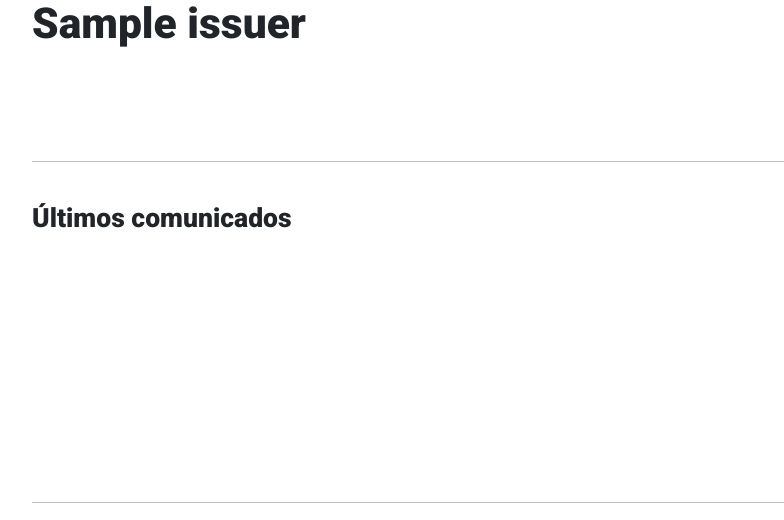
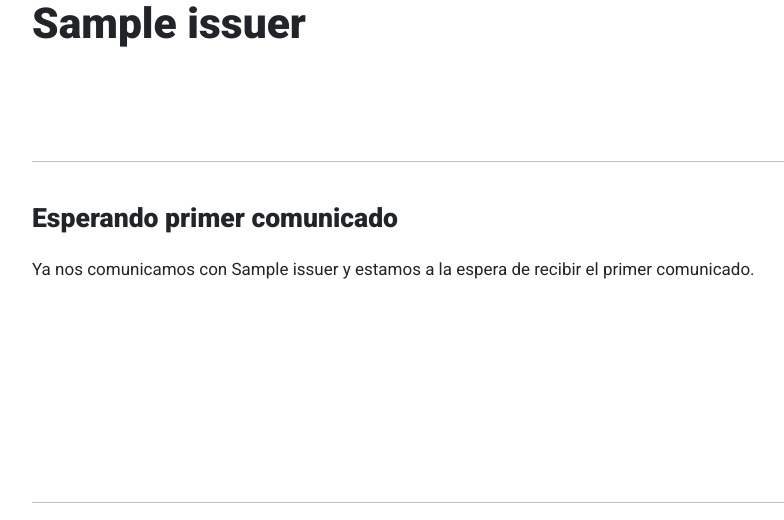
Before and after one commit to sinfiltrar/sinfiltrar, a Django app: a page that uses issuers/templates/issuers/one.html in a window 1280 px wide. Shown: the part 147-667 px from the top of the page, without its empty margins (120-904 px from the left). Run offline with Django 3.2, Linux system fonts and the light colour scheme; tables that the repository leaves empty hold one stand-in row (values such as "Sample post"); data that the repository does not hold is empty.

Commit message:
show message on waiting issuers

```diff
--- a/issuers/templates/issuers/one.html
+++ b/issuers/templates/issuers/one.html
@@ -11,6 +11,7 @@
         </div>
     </div>
 
+    {% if issuer_docs %}
     <div class="header">
 	    <h3>Últimos comunicados</h3>
     </div>
@@ -32,5 +33,11 @@
         {% endfor %}
         </ul>
     </section>
+    {% else %}
+        <div class="header">
+            <h3>Esperando primer comunicado</h3>
+            <p>Ya nos comunicamos con {{ issuer.name }} y estamos a la espera de recibir el primer comunicado.</p>
+        </div>
+    {% endif %}
 
 {% endblock %}
--- a/issuers/views.py
+++ b/issuers/views.py
@@ -10,7 +10,7 @@
 
 def index(request):
 	context = {
-		'issuers': Issuer.objects.order_by('name')
+		'issuers': Issuer.objects.filter(status__in=['waiting', 'active']).order_by('name')
 	}
 	return render(request, 'issuers/index.html', context)
 
```
